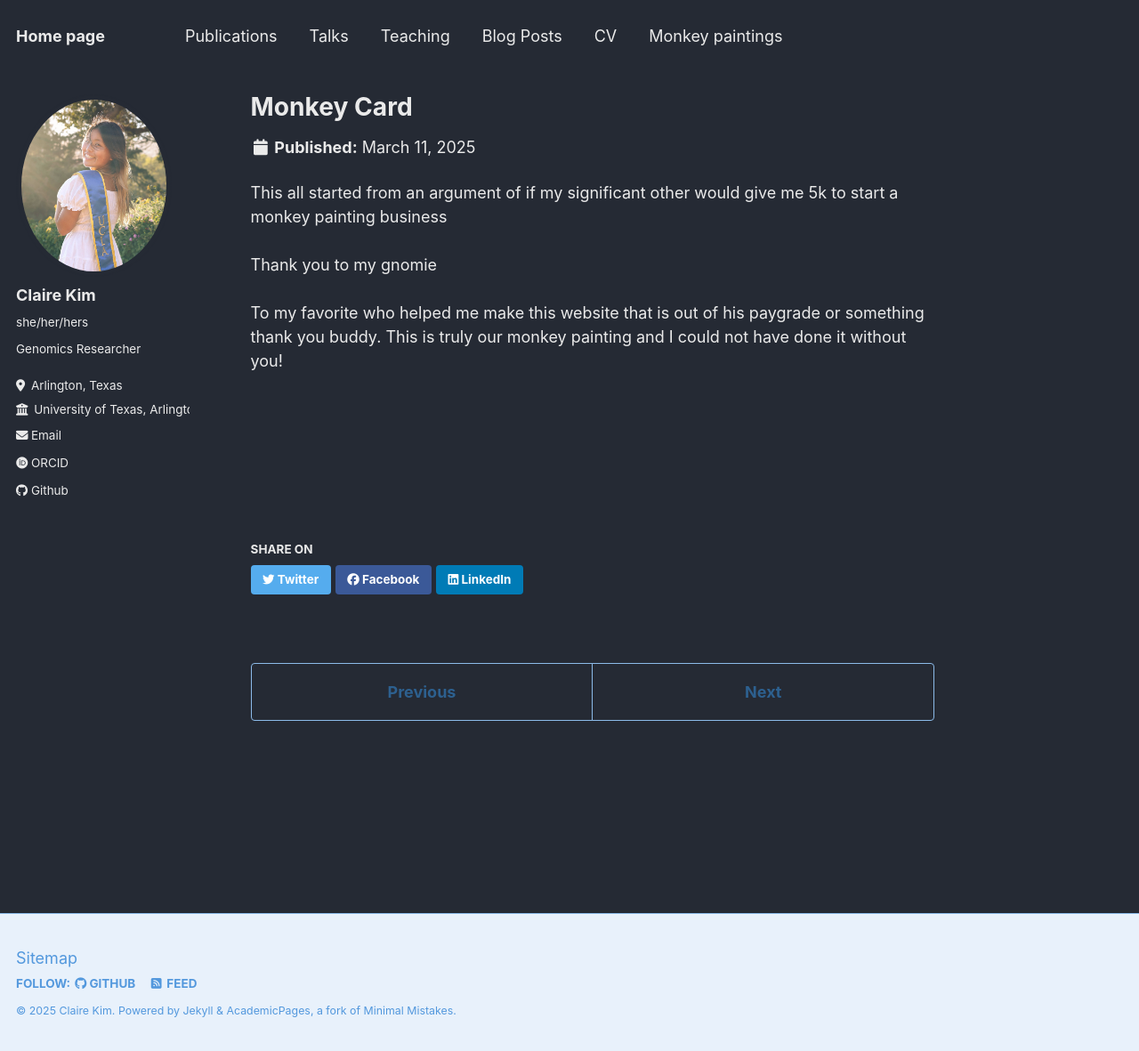
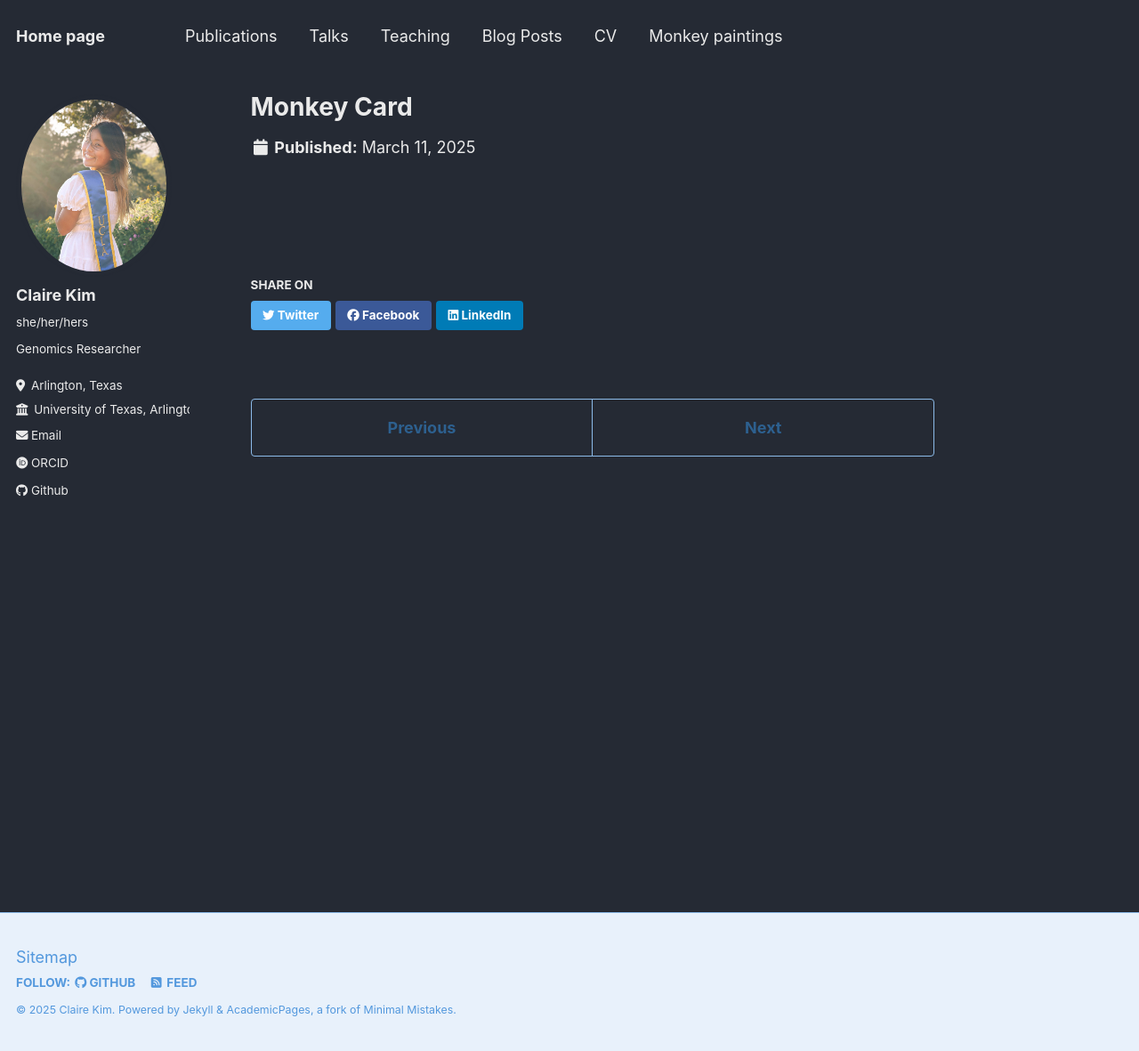
Before and after one commit to ckim0306/ckim0306.github.io, a Jekyll site: the page built from _portfolio/portfolio-1.html, in a window 1280 px wide and 1181 px high. Shown: the whole window at 89% size. Built offline with Jekyll 4.4.1, drawn with Linux system fonts in a browser that asks for light colours; some web fonts are replaced.

Commit message:
Update portfolio-1.html

```diff
--- a/_portfolio/portfolio-1.html
+++ b/_portfolio/portfolio-1.html
@@ -3,14 +3,3 @@ title: "Monkey Card"
 excerpt: "This is a first monkey with a leaf in the background :D <br/><img src='/images/IMG_3165.jpg'>"
 collection: portfolio
 ---
-This all started from an argument of if my significant other would give me 5k to start a monkey painting business
-<br>
-<br>
-Thank you to my gnomie
-<br>
-<br>
-To my favorite who helped me make this website that is out of his paygrade or something thank you buddy. This is truly our monkey painting and I could not have done it without you!
-</br>
-</br>
-</br>
-</br>
```
